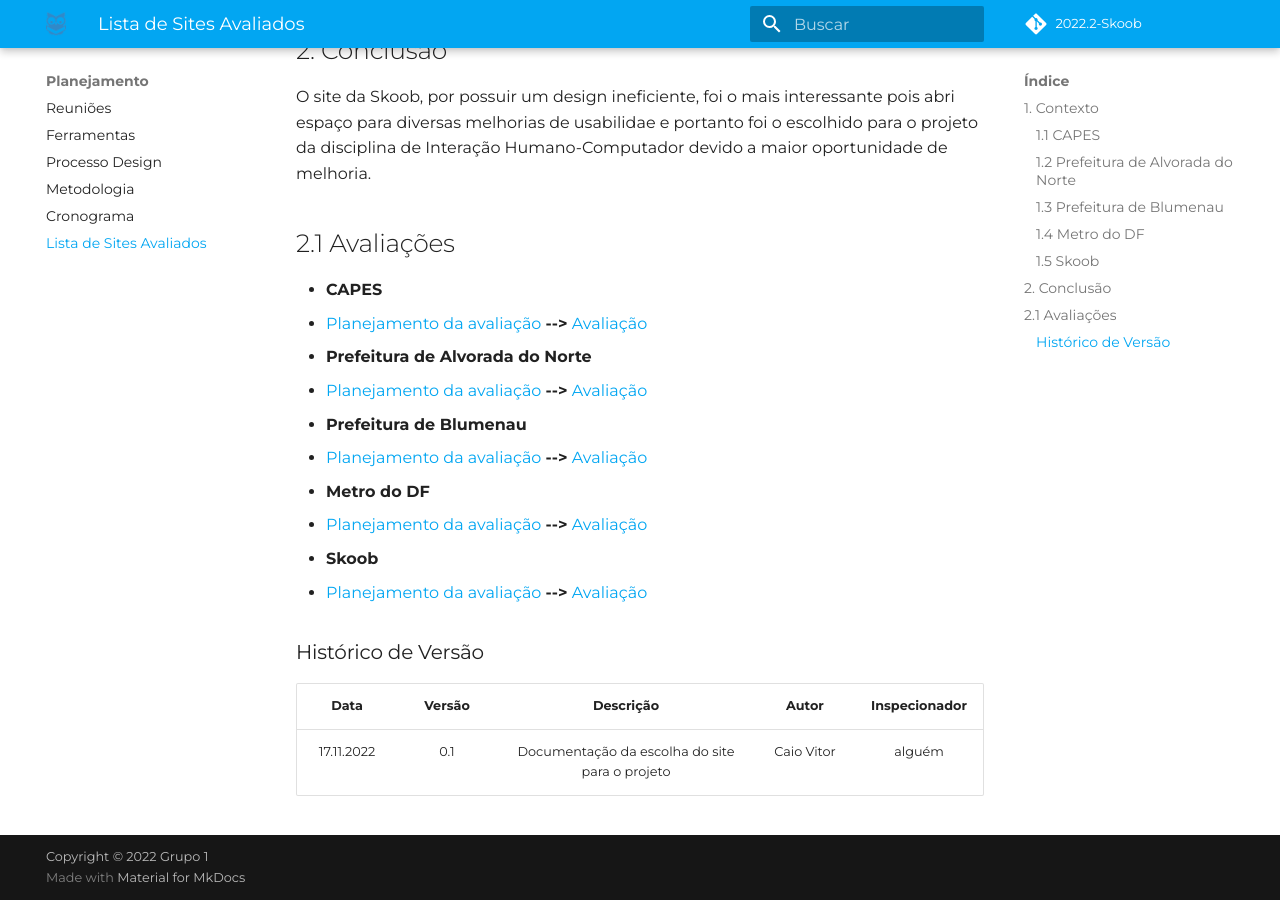
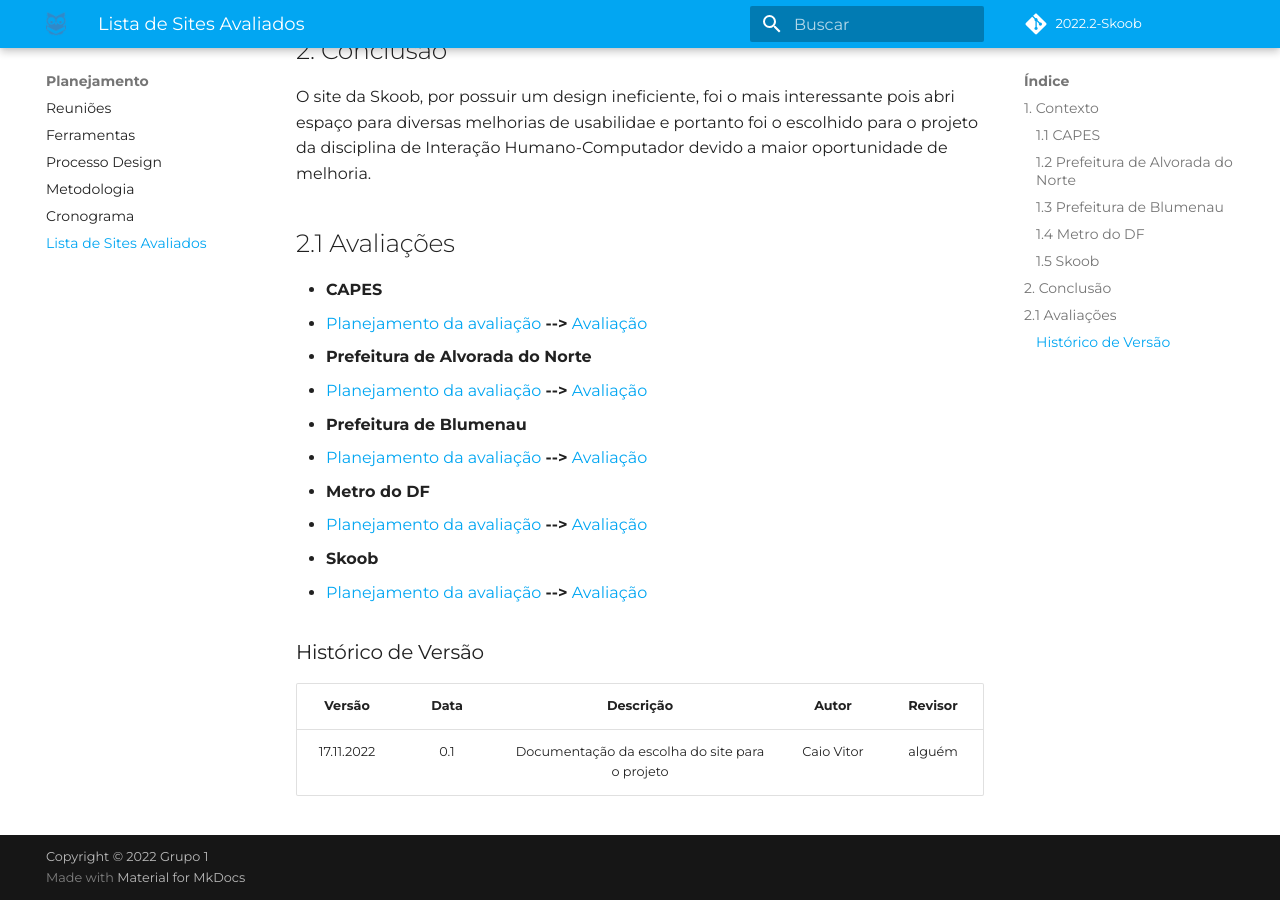
Before and after one commit to Interacao-Humano-Computador/2022.2-Skoob, an MkDocs documentation site: the page built from docs/planejamento/sitesAvaliados.md, in a window 1280 px wide and 900 px high, scrolled down 1989 px. Built offline with MkDocs 1.6.1 and Material for MkDocs 9.7.7, drawn with Linux system fonts in a browser that asks for light colours; some web fonts are replaced; comment, search, counter and statistics services are not loaded.

```diff
--- a/docs/planejamento/sitesAvaliados.md
+++ b/docs/planejamento/sitesAvaliados.md
@@ -56,7 +56,7 @@
 - [Planejamento da avaliação]() <strong>--></strong> [Avaliação](/planejamento/SitesAvaliados/ProjetoParteIndividualMetodoeAvaliçãoHellenFernanda.pdf)
 
 ### Histórico de Versão
-| Data       | Versão | Descrição            | Autor             | Inspecionador|
+| Versão | Data | Descrição  | Autor        | Revisor |
 |:----------:|:------:|:--------------------:|:-----------------:|:-----------------:|
 | 17.11.2022 | 0.1 | Documentação da escolha do site para o projeto | Caio Vitor |alguém|
 
```
Also changed, not shown: 18 other files.
